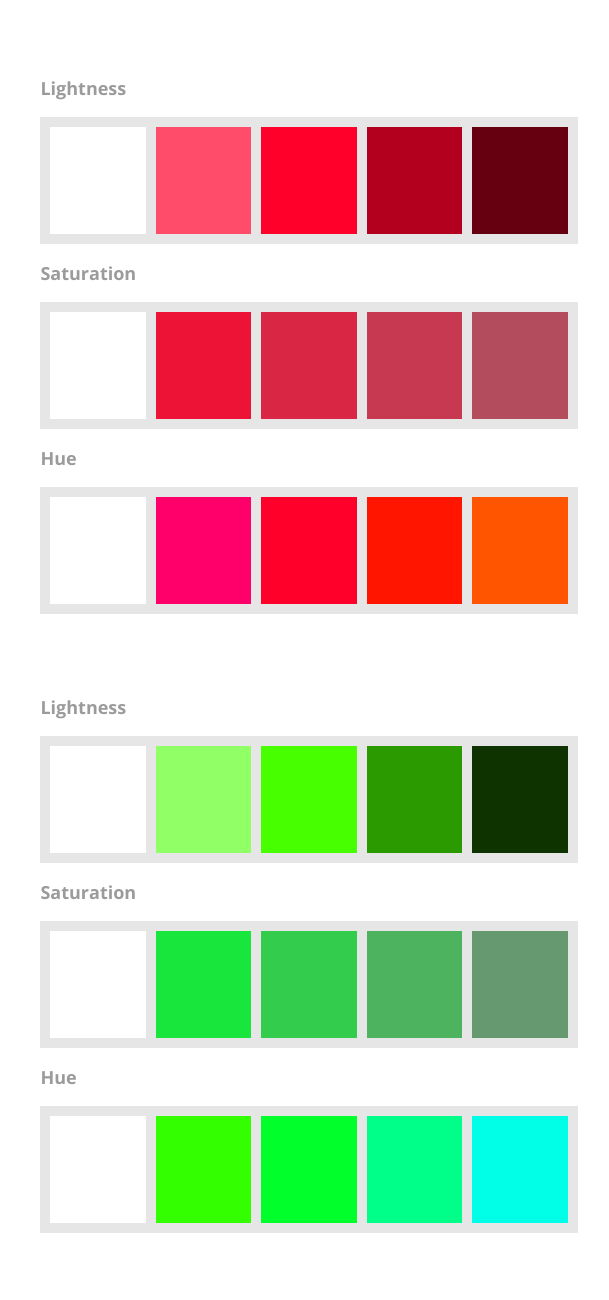
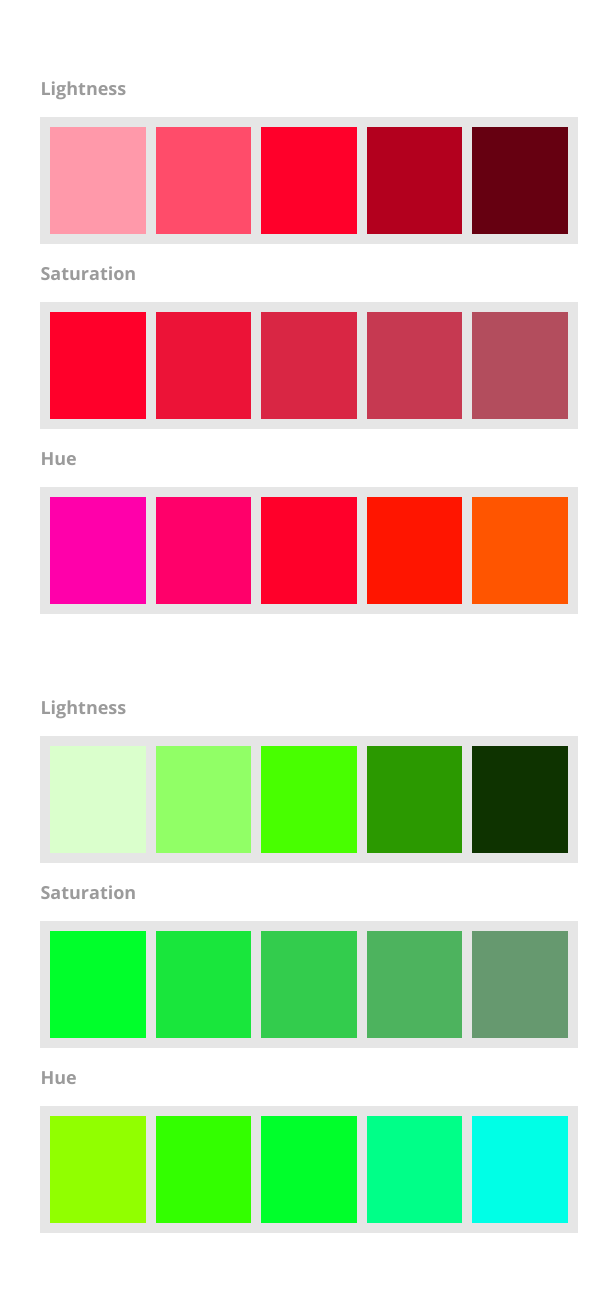
Before and after one commit to mkapusciok/paint_store, a plain HTML site: page index.html in a window 1280 px wide. Shown: the part 1320-2620 px from the top of the page, 510-1119 px from the left. Drawn offline with nearby package versions, Linux system fonts and the light colour scheme.

Commit message:
Complete color swatches

```diff
--- a/resources/css/style.css
+++ b/resources/css/style.css
@@ -242,7 +242,7 @@ h1 {
 
 /* Red lightness decreases by 15 */
 .reds .lightness .color-1 {
-
+    background-color: hsl(350, 100%, 80%);
 }
 
 .reds .lightness .color-2 {
@@ -263,7 +263,7 @@ h1 {
 
 /* Red saturation decreases by 15 */
 .reds .saturation .color-1 {
-
+    background-color: hsl(350, 100%, 50%);
 }
 
 .reds .saturation .color-2 {
@@ -284,7 +284,7 @@ h1 {
 
 /* Red hue increases by 15 */
 .reds .hue .color-1 {
-
+    background-color: hsl(320, 100%, 50%);
 }
 
 .reds .hue .color-2 {
@@ -311,7 +311,7 @@ h1 {
 
 /* Green lightness decreases by 20 */
 .greens .lightness .color-1 {
-
+    background-color: hsl(103, 100%, 90%);
 }
 
 .greens .lightness .color-2 {
@@ -332,7 +332,7 @@ h1 {
 
 /* Green saturation decreases by 20 */
 .greens .saturation .color-1 {
-
+    background-color: hsl(130, 100%, 50%);
 }
 
 .greens .saturation .color-2 {
@@ -353,7 +353,7 @@ h1 {
 
 /* Green hue increases by 22 */
 .greens .hue .color-1 {
-
+    background-color: hsl(86, 100%, 50%);
 }
 
 .greens .hue .color-2 {
@@ -380,7 +380,7 @@ h1 {
 
 /* Blue lightness decreases by 20 */
 .blues .lightness .color-1 {
-
+    background-color: hsl(220, 100%, 90%);
 }
 
 .blues .lightness .color-2 {
@@ -401,7 +401,7 @@ h1 {
 
 /* Blue saturation decreases by 20 */
 .blues .saturation .color-1 {
-
+    background-color: hsl(220, 100%, 50%);
 }
 
 .blues .saturation .color-2 {
@@ -422,7 +422,7 @@ h1 {
 
 /* Blue hue decreases by 20 */
 .blues .hue .color-1 {
-
+    background-color: hsl(260, 100%, 50%);
 }
 
 .blues .hue .color-2 {
```
